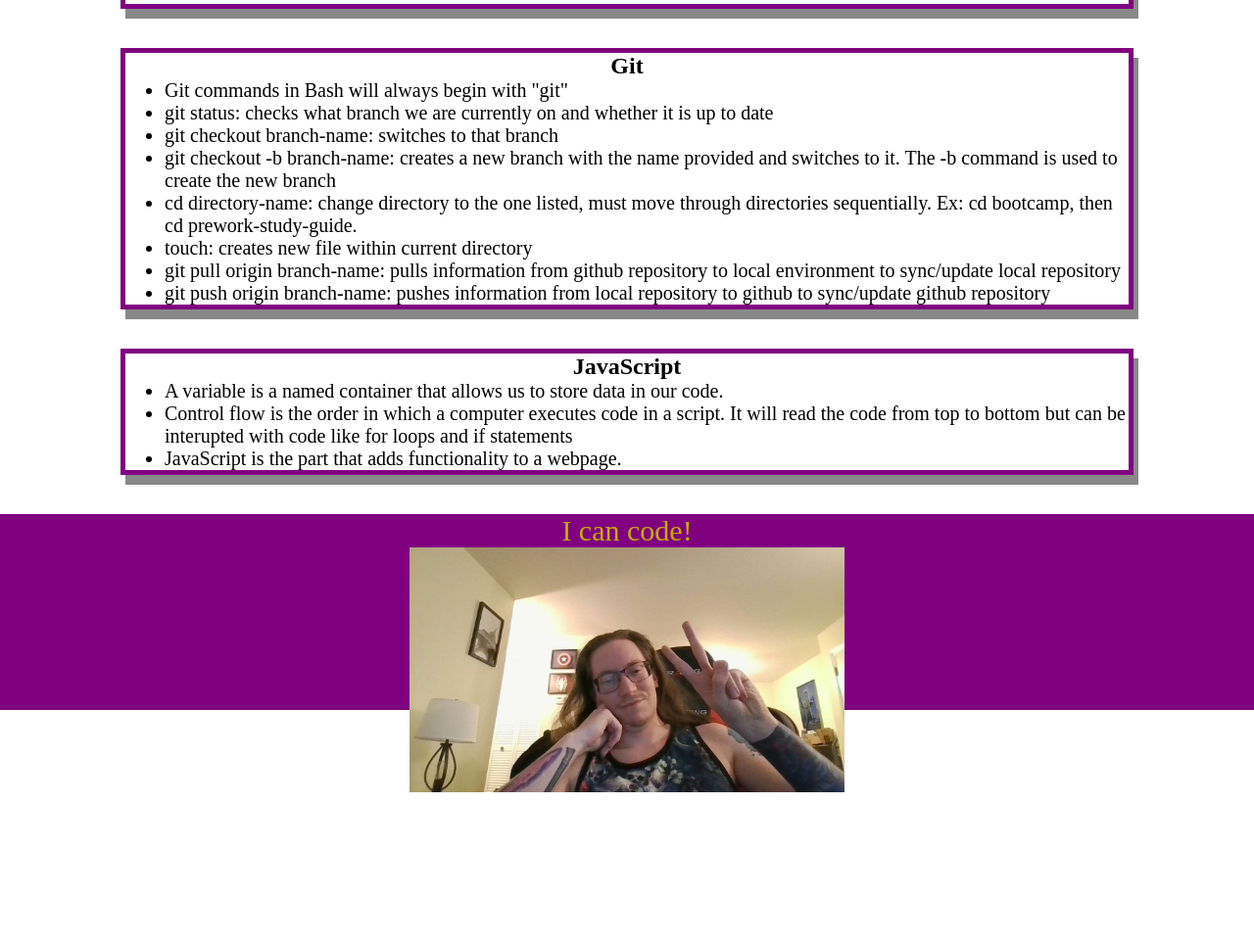
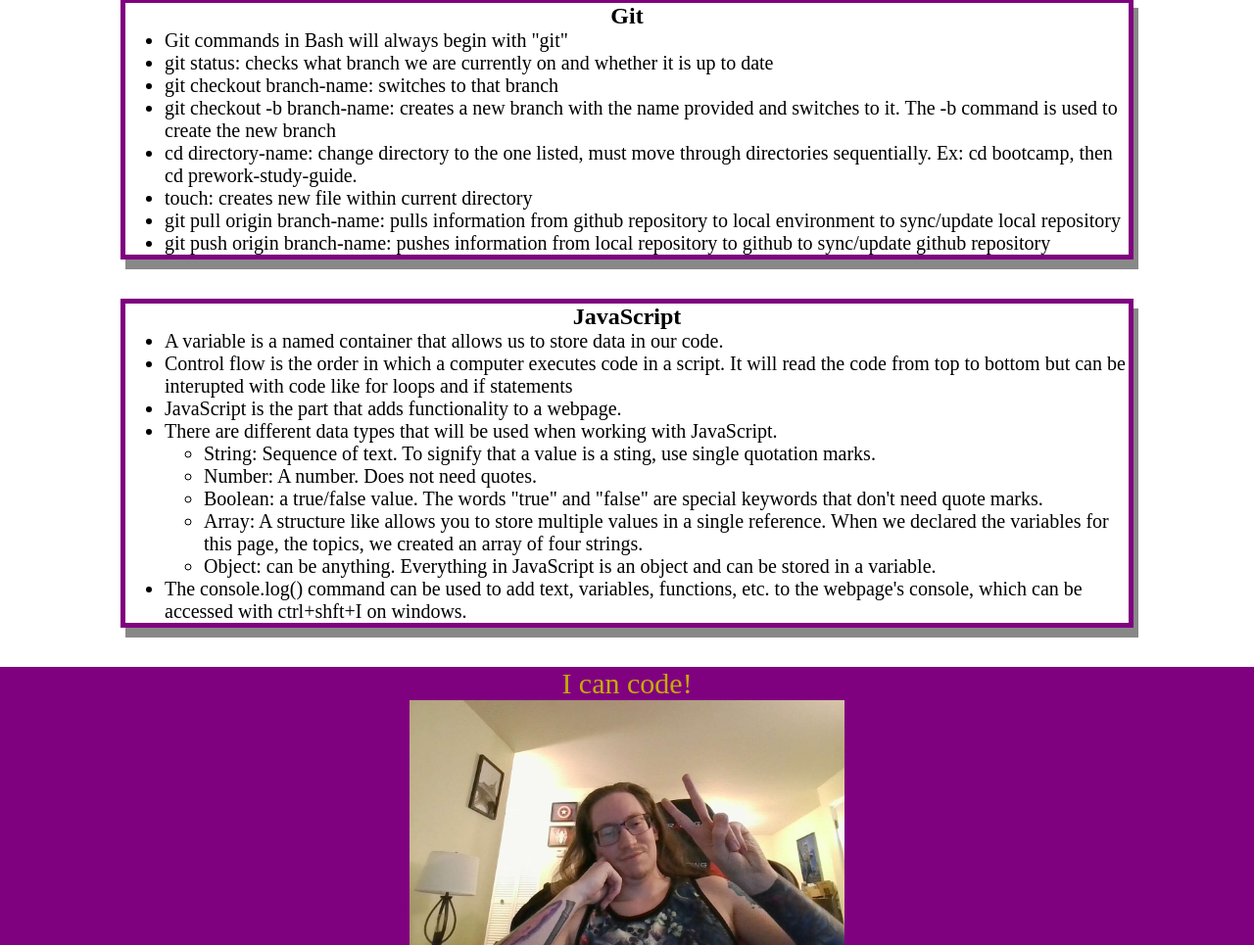
Before and after one commit to WolfSpiderman/prework-study-guide, a plain HTML site: page index.html in a window 1280 px wide. Shown: the part 1127-2092 px from the top of the page at 98% size. Before the commit the page ends 1936 px from the top, so only its background shows below. Drawn offline with Linux system fonts and the light colour scheme.

Commit message:
updated notes and CSS

```diff
--- a/assets/style.css
+++ b/assets/style.css
@@ -5,7 +5,7 @@
 header,
 footer {
     width: 100%;
-    height: 200px;
+    height: auto;
     background-color: rgb(128, 1, 128);
     color: rgb(197, 171, 3);
 }
--- a/index.html
+++ b/index.html
@@ -84,6 +84,15 @@
           <li>A variable is a named container that allows us to store data in our code.</li>
           <li>Control flow is the order in which a computer executes code in a script. It will read the code from top to bottom but can be interupted with code like for loops and if statements</li>
           <li>JavaScript is the part that adds functionality to a webpage.</li>
+          <li>There are different data types that will be used when working with JavaScript.</li>
+          <ul>
+            <li>String: Sequence of text. To signify that a value is a sting, use single quotation marks.</li>
+            <li>Number: A number. Does not need quotes.</li>
+            <li>Boolean: a true/false value. The words "true" and "false" are special keywords that don't need quote marks.</li>
+            <li>Array: A structure like allows you to store multiple values in a single reference. When we declared the variables for this page, the topics, we created an array of four strings.</li>
+            <li>Object: can be anything. Everything in JavaScript is an object and can be stored in a variable.</li>
+          </ul>
+          <li>The console.log() command can be used to add text, variables, functions, etc. to the webpage's console, which can be accessed with ctrl+shft+I on windows.</li>
         </ul>
       </section>
     </main>
```
